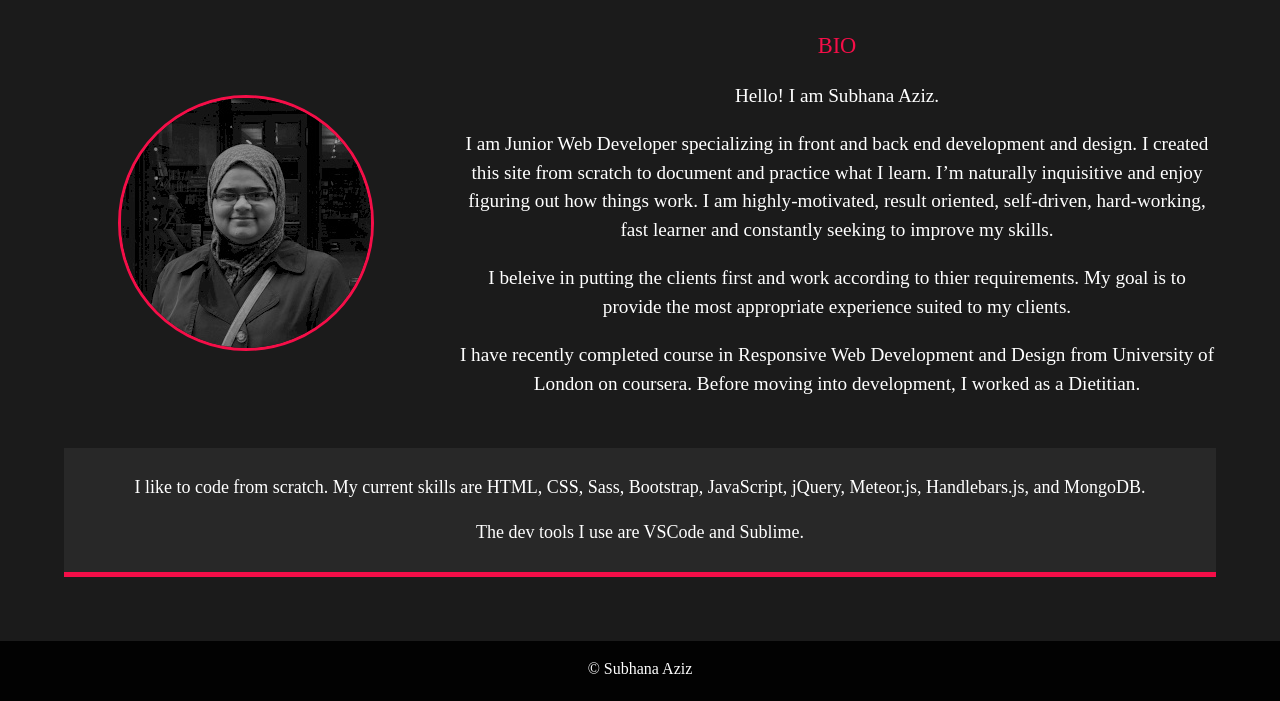
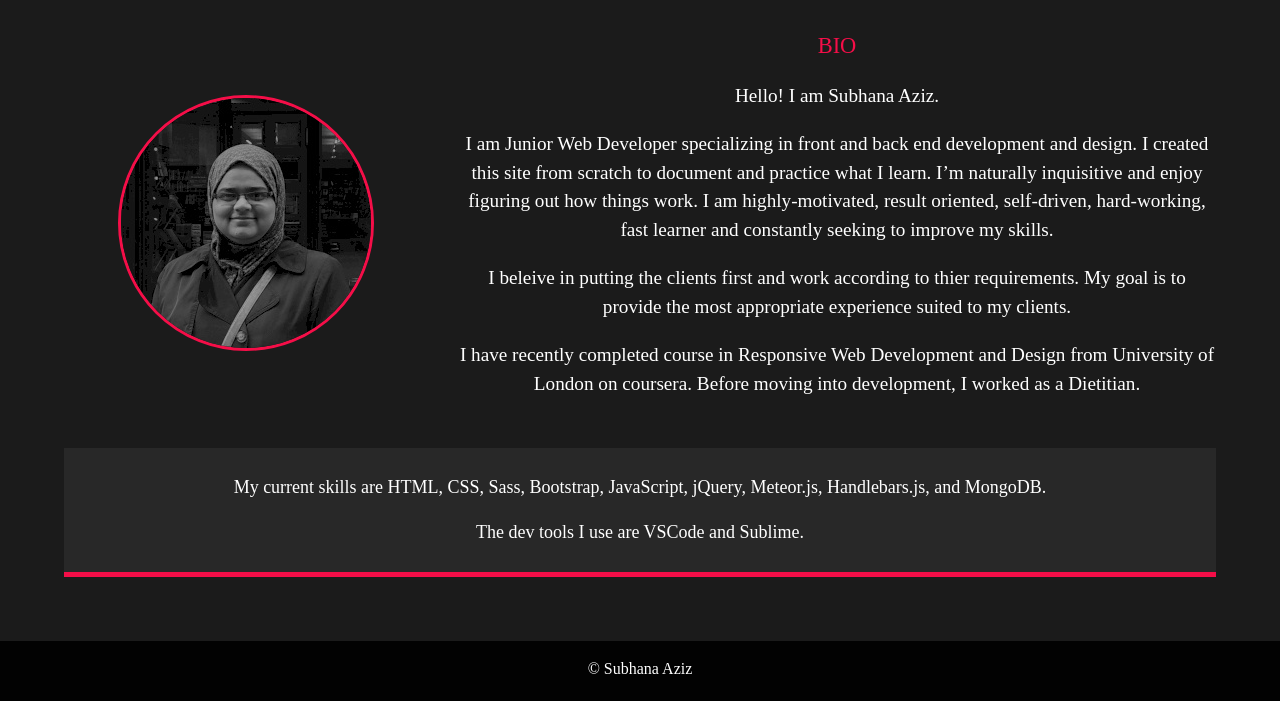
Before and after one commit to azizsubhana/myportfolio, a website: page about.html in a window 1280 px wide. Shown: the part 231-932 px from the top of the page. Drawn offline with Linux system fonts and the light colour scheme; a web font is replaced by a local one.

Commit message:
remove I liked to code from scratch

```diff
--- a/about.html
+++ b/about.html
@@ -54,7 +54,7 @@
             <div class="job job-1">
                 <!--<img class="code-image" src="dist/img/code.png" alt="Full Stack Developer">
                 <h2 class="aboutH2">Full Stack Web Developer</h2>-->
-                <p class="aboutP">I like to code from scratch. My current skills are HTML, CSS, Sass, Bootstrap, JavaScript, jQuery, Meteor.js, Handlebars.js, and MongoDB.</p>
+                <p class="aboutP"><!--I like to code from scratch. -->My current skills are HTML, CSS, Sass, Bootstrap, JavaScript, jQuery, Meteor.js, Handlebars.js, and MongoDB.</p>
                 <p class="aboutP">The dev tools I use are VSCode and Sublime.</p>
             </div>
             <!--<div class="job job-2">
```
